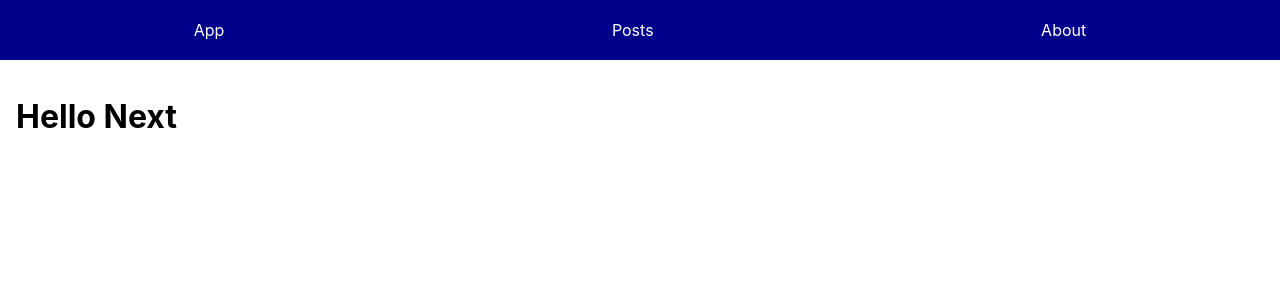
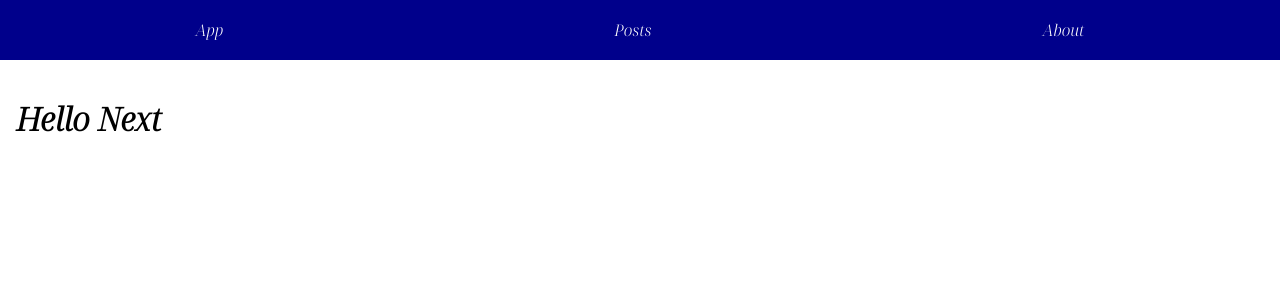
Before and after one commit to KeithChasen/next-tut, a Next.js app: page / in a window 1280 px wide. Shown: the top 300 px of the page. Built offline with nearby package versions, Linux system fonts and the light colour scheme.

Commit message:
using _document to add custom  fonts

```diff
--- a/pages/_app.js
+++ b/pages/_app.js
@@ -1,7 +1,7 @@
 import '../styles/globals.css'
 
-function MyApp({ Component, pageProps }) {
-  return <Component {...pageProps} />
+export default function MyApp({ Component, pageProps }) {
+  return <>
+      <Component {...pageProps} />
+    </>
 }
-
-export default MyApp
--- /dev/null
+++ b/pages/_document.js
@@ -0,0 +1,19 @@
+import Document, { Html, Head, Main, NextScript } from 'next/document'
+
+export default class MyDocument extends Document {
+  render() {
+    return (
+      <Html>
+        <Head>
+          <link rel="preconnect" href="https://fonts.googleapis.com" />
+          <link rel="preconnect" href="https://fonts.gstatic.com" crossOrigin />
+          <link href="https://fonts.googleapis.com/css2?family=Noto+Serif+Display:ital,wght@1,300&display=swap" rel="stylesheet" />
+        </Head>
+        <body>
+          <Main />
+          <NextScript />
+        </body>
+      </Html>
+    )
+  }
+}
--- a/styles/globals.css
+++ b/styles/globals.css
@@ -2,8 +2,7 @@
 body {
   padding: 0;
   margin: 0;
-  font-family: -apple-system, BlinkMacSystemFont, Segoe UI, Roboto, Oxygen,
-    Ubuntu, Cantarell, Fira Sans, Droid Sans, Helvetica Neue, sans-serif;
+  font-family: 'Noto Serif Display', serif;
 }
 
 a {
```
